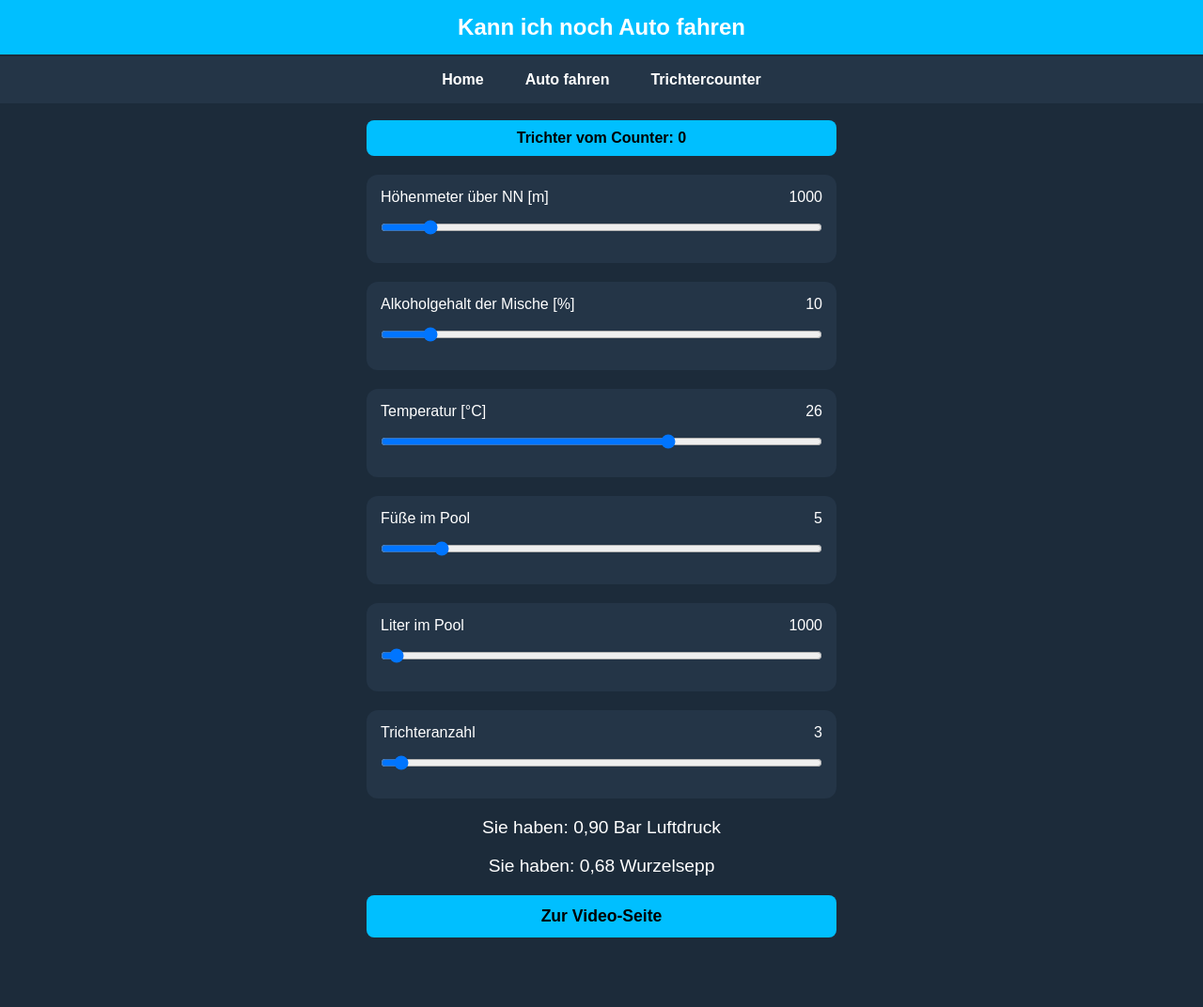
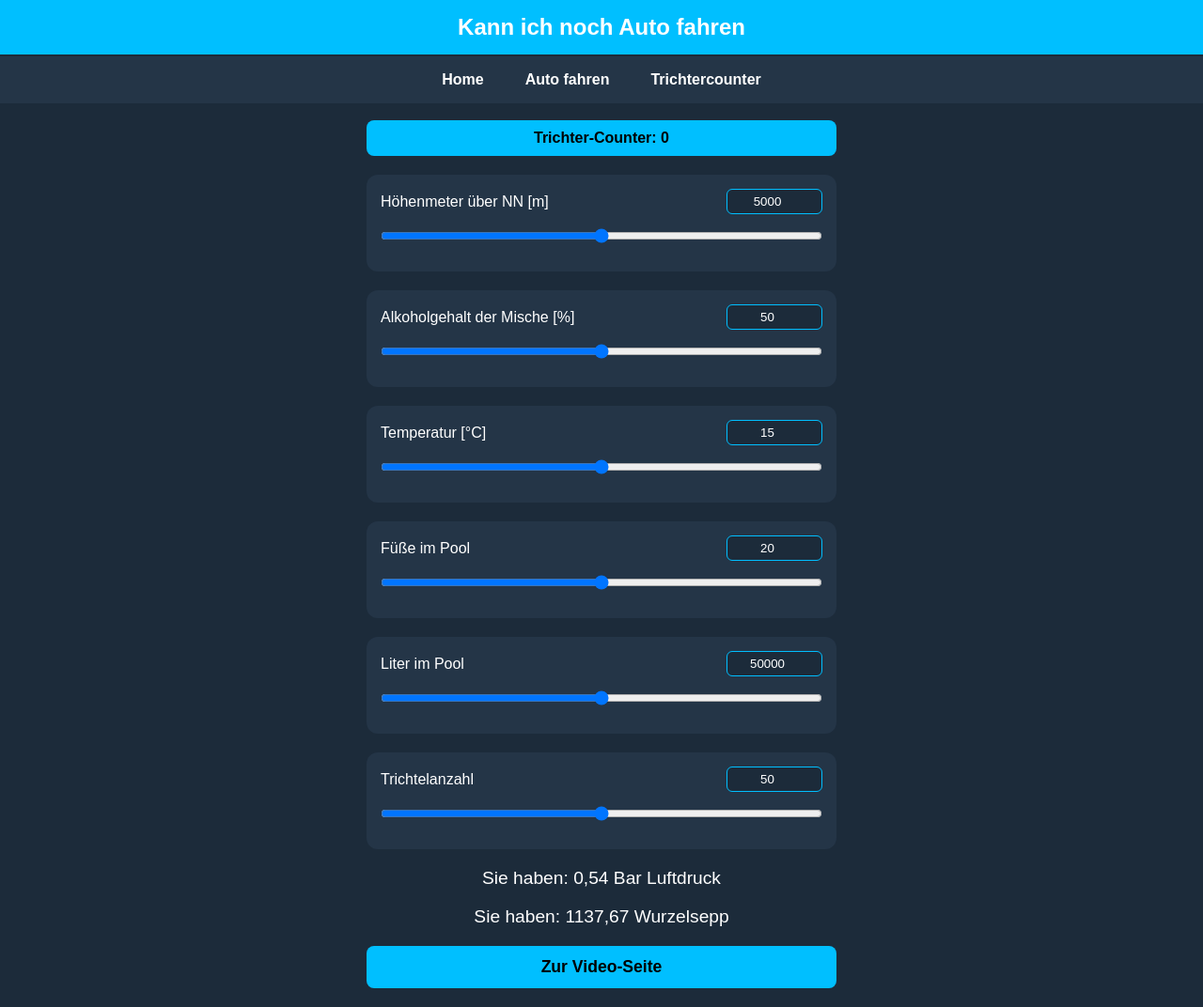
Before and after one commit to Wurzelsepp99/Wurzelsepp, a plain HTML site: page car.html in a window 1280 px wide. Shown: the whole page at 94% size. Before the commit the page ends 1018 px from the top, so only its background shows below. Drawn offline with Linux system fonts and the light colour scheme.

Commit message:
Add files via upload
- Now it's called Trichtel
- write your numbers in car.html
-bigger pool volume

```diff
--- a/car.html
+++ b/car.html
@@ -13,7 +13,16 @@
   .container { padding:20px; max-width:500px; margin:auto; }
   .counter-card { background-color:#00bfff; color:#000; padding:10px 20px; border-radius:8px; font-weight:bold; text-align:center; margin-bottom:20px; }
   .card { background-color:#243547; padding:15px; border-radius:12px; margin-bottom:20px; }
-  .label-row { display:flex; justify-content:space-between; align-items:center; }
+  .label-row { display:flex; justify-content:space-between; align-items:center; gap:10px; }
+  .label-row input[type=number] {
+    width: 90px;
+    padding: 5px;
+    background-color: #1c2b3a;
+    color: #fff;
+    border: 1px solid #00bfff;
+    border-radius: 6px;
+    text-align: center;
+  }
   input[type=range] { width:100%; margin:15px 0; }
   .result { margin:20px 0; font-size:1.2em; text-align:center; }
   .button { display:block; width:100%; background-color:#00bfff; color:#000; text-align:center; padding:12px; font-size:1.1em; font-weight:bold; border:none; border-radius:8px; cursor:pointer; }
@@ -30,63 +39,63 @@
 
 <div class="container">
 
-  <!-- Sticky Trichter Counter aus counter.html -->
+  <!-- Sticky Trichter Counter -->
   <div class="counter-card">
-    Trichter vom Counter: <span id="stickyTrichter">0</span>
+    Trichter-Counter: <span id="stickyTrichter">0</span>
   </div>
 
   <!-- Höhenmeter -->
   <div class="card">
     <div class="label-row">
-      <label for="hoehe">Höhenmeter über NN [m]</label>
-      <span id="hoeheValue">1000</span>
+      <label for="hoeheValue">Höhenmeter über NN [m]</label>
+      <input type="number" id="hoeheValue" min="0" max="10000">
     </div>
-    <input type="range" id="hoehe" min="0" max="10000" value="1000" oninput="updateValues()">
+    <input type="range" id="hoehe" min="0" max="10000" oninput="syncInput('hoehe')">
   </div>
 
   <!-- Alkoholgehalt -->
   <div class="card">
     <div class="label-row">
-      <label for="alkohol">Alkoholgehalt der Mische [%]</label>
-      <span id="alkoholValue">10</span>
+      <label for="alkoholValue">Alkoholgehalt der Mische [%]</label>
+      <input type="number" id="alkoholValue" min="0" max="100">
     </div>
-    <input type="range" id="alkohol" min="0" max="100" value="10" oninput="updateValues()">
+    <input type="range" id="alkohol" min="0" max="100" oninput="syncInput('alkohol')">
   </div>
 
   <!-- Temperatur -->
   <div class="card">
     <div class="label-row">
-      <label for="temp">Temperatur [°C]</label>
-      <span id="tempValue">26</span>
+      <label for="tempValue">Temperatur [°C]</label>
+      <input type="number" id="tempValue" min="-20" max="50">
     </div>
-    <input type="range" id="temp" min="-20" max="50" value="26" oninput="updateValues()">
+    <input type="range" id="temp" min="-20" max="50" oninput="syncInput('temp')">
   </div>
 
   <!-- Füße im Pool -->
   <div class="card">
     <div class="label-row">
-      <label for="fuesse">Füße im Pool</label>
-      <span id="fuesseValue">5</span>
+      <label for="fuesseValue">Füße im Pool</label>
+      <input type="number" id="fuesseValue" min="0" max="40">
     </div>
-    <input type="range" id="fuesse" min="0" max="40" value="5" oninput="updateValues()">
+    <input type="range" id="fuesse" min="0" max="40" oninput="syncInput('fuesse')">
   </div>
 
   <!-- Liter im Pool -->
   <div class="card">
     <div class="label-row">
-      <label for="liter">Liter im Pool</label>
-      <span id="literValue">1000</span>
+      <label for="literValue">Liter im Pool</label>
+      <input type="number" id="literValue" min="0" max="100000">
     </div>
-    <input type="range" id="liter" min="0" max="50000" value="1000" oninput="updateValues()">
+    <input type="range" id="liter" min="0" max="100000" oninput="syncInput('liter')">
   </div>
 
   <!-- Trichteranzahl -->
   <div class="card">
     <div class="label-row">
-      <label for="trichter">Trichteranzahl</label>
-      <span id="trichterValue">3</span>
+      <label for="trichterValue">Trichtelanzahl</label>
+      <input type="number" id="trichterValue" min="0" max="100">
     </div>
-    <input type="range" id="trichter" min="0" max="100" value="3" oninput="updateValues()">
+    <input type="range" id="trichter" min="0" max="100" oninput="syncInput('trichter')">
   </div>
 
   <!-- Ergebnisse -->
@@ -100,20 +109,29 @@
 </div>
 
 <script>
-function updateValues() {
+function syncInput(id) {
+  let slider = document.getElementById(id);
+  let input = document.getElementById(id + "Value");
+  input.value = slider.value;
+  calculate();
+}
+
+function syncSlider(id) {
+  let slider = document.getElementById(id);
+  let input = document.getElementById(id + "Value");
+  if (parseFloat(input.value) > slider.max) input.value = slider.max;
+  if (parseFloat(input.value) < slider.min) input.value = slider.min;
+  slider.value = input.value;
+  calculate();
+}
+
+function calculate() {
   let hoehe = parseFloat(document.getElementById("hoehe").value);
   let alkohol = parseFloat(document.getElementById("alkohol").value);
   let temp = parseFloat(document.getElementById("temp").value);
   let fuesse = parseFloat(document.getElementById("fuesse").value);
   let liter = parseFloat(document.getElementById("liter").value);
   let trichter = parseFloat(document.getElementById("trichter").value);
-
-  document.getElementById("hoeheValue").textContent = hoehe;
-  document.getElementById("alkoholValue").textContent = alkohol;
-  document.getElementById("tempValue").textContent = temp;
-  document.getElementById("fuesseValue").textContent = fuesse;
-  document.getElementById("literValue").textContent = liter;
-  document.getElementById("trichterValue").textContent = trichter;
 
   let schmidlas = fuesse / (liter / 1000);
   schmidlas = Math.round(schmidlas * 100) / 100;
@@ -130,24 +148,40 @@ function updateValues() {
   document.getElementById("druck").textContent = druck.toFixed(2).replace('.', ',');
   document.getElementById("wurzelsepp").textContent = wurzelsepp.toFixed(2).replace('.', ',');
 
+  // Speichern in localStorage
+  localStorage.setItem("hoehe", hoehe);
+  localStorage.setItem("alkohol", alkohol);
+  localStorage.setItem("temp", temp);
+  localStorage.setItem("fuesse", fuesse);
+  localStorage.setItem("liter", liter);
+  localStorage.setItem("trichter", trichter);
   localStorage.setItem("wurzelsepp", wurzelsepp);
 }
 
 function goToVideo() {
-  localStorage.setItem("fuesse", document.getElementById("fuesse").value);
-  localStorage.setItem("liter", document.getElementById("liter").value);
-  localStorage.setItem("trichter", document.getElementById("trichter").value);
-  localStorage.setItem("hoehe", document.getElementById("hoehe").value);
-  localStorage.setItem("alkohol", document.getElementById("alkohol").value);
-  localStorage.setItem("temp", document.getElementById("temp").value);
   window.location.href = "autofahren.html";
 }
 
-// Trichtercounter aus counter.html laden
+// Beim Laden gespeicherte Werte setzen
 window.onload = function() {
+  let ids = ["hoehe","alkohol","temp","fuesse","liter","trichter"];
+  ids.forEach(id => {
+    let saved = localStorage.getItem(id);
+    let slider = document.getElementById(id);
+    let input = document.getElementById(id + "Value");
+    if (saved !== null) {
+      slider.value = saved;
+      input.value = saved;
+    } else {
+      input.value = slider.value;
+    }
+    input.oninput = () => syncSlider(id);
+  });
+
   let savedCounter = localStorage.getItem("trichterCounter") || 0;
   document.getElementById("stickyTrichter").textContent = savedCounter;
-  updateValues();
+
+  calculate();
 };
 </script>
 
```
Also changed, not shown: autofahren.html (+3 -3 lines), counter.html (+4 -4 lines), index.html (+3 -3 lines).
